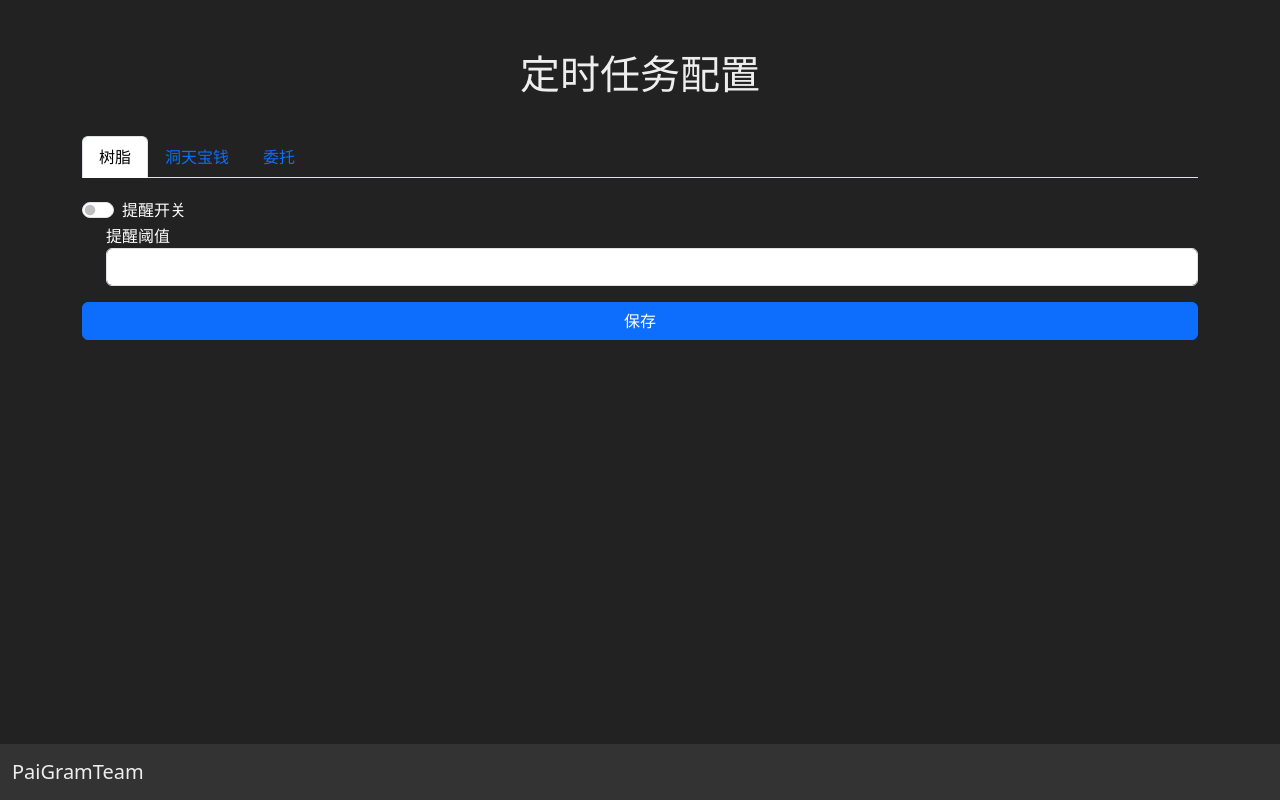
After one commit to PaiGramTeam/GeetestVerify, a FastAPI app: template public/templates/tasks1.html in a window 1280 px wide. The commit adds this page. Run offline with FastAPI, Linux system fonts and the light colour scheme; the template is opened without the code that fills it, so the values that code supplies are empty; some libraries are stand-ins or nearby versions.

Commit message:
:sparkles: Support tasks config

```diff
--- a/main.py
+++ b/main.py
@@ -1,3 +1,6 @@
+import base64
+import binascii
+
 import httpx
 
 from fastapi import FastAPI, Query, Request
@@ -51,6 +54,39 @@ async def debug_challenge_page(
         "webapp.html", {"request": request, "user": user, "geetest": geetest}
     )
 
+
+@app.get("/tasks1", response_class=HTMLResponse)
+async def debug_tasks1_page(
+    request: Request,
+    command: str = Query(..., title="command"),
+    bot_data: str = Query(..., title="bot_data"),
+):
+    try:
+        data = base64.b64decode(bot_data).decode("utf-8")
+    except binascii.Error:
+        data = "{}"
+    user = {"command": command, "bot_data": data}
+    return templates.TemplateResponse(
+        "tasks1.html", {"request": request, "user": user}
+    )
+
+
+@app.get("/tasks2", response_class=HTMLResponse)
+async def debug_tasks2_page(
+    request: Request,
+    command: str = Query(..., title="command"),
+    bot_data: str = Query(..., title="bot_data"),
+):
+    try:
+        data = base64.b64decode(bot_data).decode("utf-8")
+    except binascii.Error:
+        data = "{}"
+    user = {"command": command, "bot_data": data}
+    return templates.TemplateResponse(
+        "tasks2.html", {"request": request, "user": user}
+    )
+
+
 @app.get("/telegram-web-app.js", response_class=PlainTextResponse)
 async def get_telegram_web_js():
     return (await client.get("https://telegram.org/js/telegram-web-app.js")).text
--- /dev/null
+++ b/public/templates/tasks1.html
@@ -0,0 +1,180 @@
+<!DOCTYPE html>
+<html lang="en">
+
+<head>
+    <meta charset="UTF-8">
+    <title>定时任务配置 - PaiGramTeam</title>
+
+    <link rel="stylesheet" href="https://cdnjs.cloudflare.com/ajax/libs/bootstrap/5.3.0/css/bootstrap.min.css" integrity="sha512-t4GWSVZO1eC8BM339Xd7Uphw5s17a86tIZIj8qRxhnKub6WoyhnrxeCIMeAqBPgdZGlCcG2PrZjMc+Wr78+5Xg==" crossorigin="anonymous" referrerpolicy="no-referrer" />
+    <script src="https://cdnjs.cloudflare.com/ajax/libs/bootstrap/5.3.0/js/bootstrap.min.js" integrity="sha512-3dZ9wIrMMij8rOH7X3kLfXAzwtcHpuYpEgQg1OA4QAob1e81H8ntUQmQm3pBudqIoySO5j0tHN4ENzA6+n2r4w==" crossorigin="anonymous" referrerpolicy="no-referrer"></script>
+    <script src="https://static.collei.net/paimon/js/telegram-web-app.js"></script>
+
+    <!-- custom styles -->
+    <style>
+        body {
+            background-color: #222;
+            color: #222;
+        }
+
+        h1 {
+            color: #eee;
+            margin-top: 50px;
+            text-align: center;
+        }
+
+        .navbar {
+            background-color: #333;
+            position: fixed;
+            bottom: 0;
+            width: 100%;
+        }
+
+        .navbar-brand {
+            color: #eee;
+        }
+
+        .tab-content {
+            margin-top: 20px;
+        }
+
+    </style>
+</head>
+
+<body>
+
+<header>
+    <h1>定时任务配置</h1>
+</header>
+<div style="height: 30px;"></div>
+<main class="container">
+    <ul class="nav nav-tabs">
+        <li class="nav-item">
+            <a class="nav-link active" data-bs-toggle="tab" href="#tab1">树脂</a>
+        </li>
+        <li class="nav-item">
+            <a class="nav-link" data-bs-toggle="tab" href="#tab2">洞天宝钱</a>
+        </li>
+        <li class="nav-item">
+            <a class="nav-link" data-bs-toggle="tab" href="#tab3">委托</a>
+        </li>
+    </ul>
+
+    <div class="tab-content">
+        <div class="tab-pane active" id="tab1">
+            <form>
+                <div class="mb-3">
+                    <div class="form-check form-switch">
+                        <label class="form-check-label text-white" for="task1-switch">提醒开关</label>
+                        <input class="form-check-input" type="checkbox" id="task1-switch">
+                    </div>
+                    <div class="form-check">
+                        <label class="form-check-label text-white" for="task1-input">提醒阈值</label>
+                        <input type="number" class="form-control" id="task1-input" min="100" max="160">
+                    </div>
+                </div>
+            </form>
+        </div>
+        <div class="tab-pane" id="tab2">
+            <form>
+                <div class="mb-3">
+                    <div class="form-check form-switch">
+                        <label class="form-check-label text-white" for="task2-switch">提醒开关</label>
+                        <input class="form-check-input" type="checkbox" id="task2-switch">
+                    </div>
+                    <div class="form-check">
+                        <label class="form-check-label text-white" for="task2-input">提醒阈值</label>
+                        <input type="number" class="form-control" id="task2-input" min="1" max="2400">
+                    </div>
+                </div>
+            </form>
+        </div>
+        <div class="tab-pane" id="tab3">
+            <form>
+                <div class="mb-3">
+                    <div class="form-check form-switch">
+                        <label class="form-check-label text-white" for="task3-switch">提醒开关</label>
+                        <input class="form-check-input" type="checkbox" id="task3-switch">
+                    </div>
+                </div>
+            </form>
+        </div>
+    </div>
+
+    <div class="d-grid gap-2">
+        <button class="btn btn-primary" type="button" onclick="submit();">保存</button>
+    </div>
+</main>
+<div style="height: 100px;"></div>
+
+<footer>
+    <nav class="navbar">
+        <div class="container-fluid">
+            <a class="navbar-brand" href="#">PaiGramTeam</a>
+        </div>
+    </nav>
+</footer>
+
+<script>
+    const t1_switch = document.getElementById("task1-switch");
+    const t1_input = document.getElementById("task1-input");
+    const t2_switch = document.getElementById("task2-switch");
+    const t2_input = document.getElementById("task2-input");
+    const t3_switch = document.getElementById("task3-switch");
+
+    function submit() {
+        const web_data = {
+            resin: {
+                noticed: t1_switch.checked,
+                notice_num: t1_input.value
+            },
+            realm: {
+                noticed: t2_switch.checked,
+                notice_num: t2_input.value
+            },
+            expedition: {
+                noticed: t3_switch.checked
+            }
+        };
+        const data = parseJson(web_data, 0, "OK");
+        console.log(data);
+        Telegram.WebApp.sendData(data);
+        Telegram.WebApp.close();
+    }
+
+    function init() {
+        const bot_data = getBotData();
+        const resin = bot_data.resin ?? {};
+        const realm = bot_data.realm ?? {};
+        const expedition = bot_data.expedition ?? {};
+        t1_switch.checked = resin.noticed ?? false;
+        t1_input.value = resin.notice_num ?? 140;
+        t2_switch.checked = realm.noticed ?? false;
+        t2_input.value = realm.notice_num ?? 2000;
+        t3_switch.checked = expedition.noticed ?? false;
+    }
+
+    function getBotData() {
+        return JSON.parse("{{ user.bot_data }}");
+    }
+
+    function getPath() {
+        return "{{ user.command }}"
+    }
+
+    function parseJson(data, code, message) {
+        const path = getPath();
+        return JSON.stringify({
+                path: path,
+                data: data,
+                code: code,
+                message: message
+            }
+        );
+    }
+
+    init();
+</script>
+
+</body>
+
+</html>
--- a/public/templates/webapp.html
+++ b/public/templates/webapp.html
@@ -7,7 +7,6 @@
     <script src="https://cdn.tailwindcss.com"></script>
     <script src="/js/gt.js" type="text/javascript"></script>
     <script src="https://static.collei.net/paimon/js/telegram-web-app.js"></script>
-    <script src="https://cdn.jsdelivr.net/npm/@jaames/iro@5"></script>
 </head>
 <body>
 <script type="text/javascript">
```
Also changed, not shown: public/templates/tasks2.html (added, +154 -0 lines).
